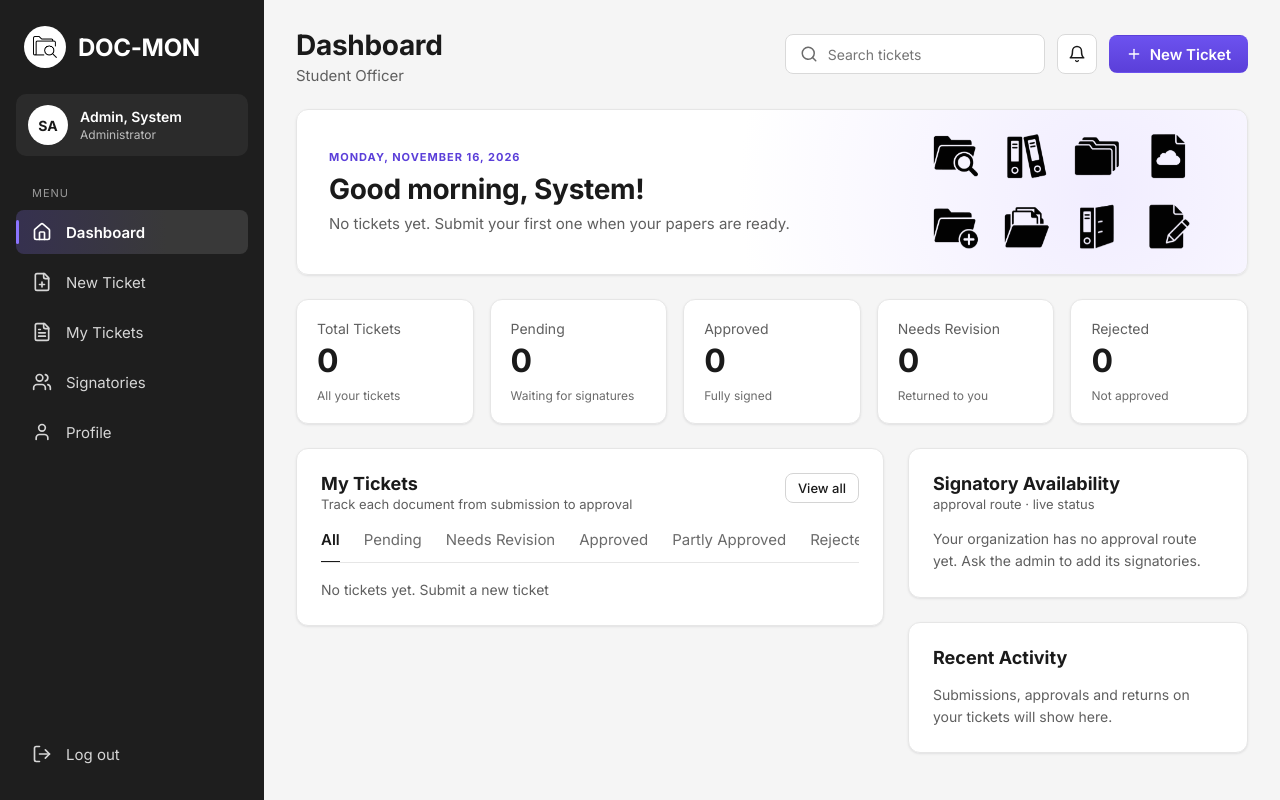
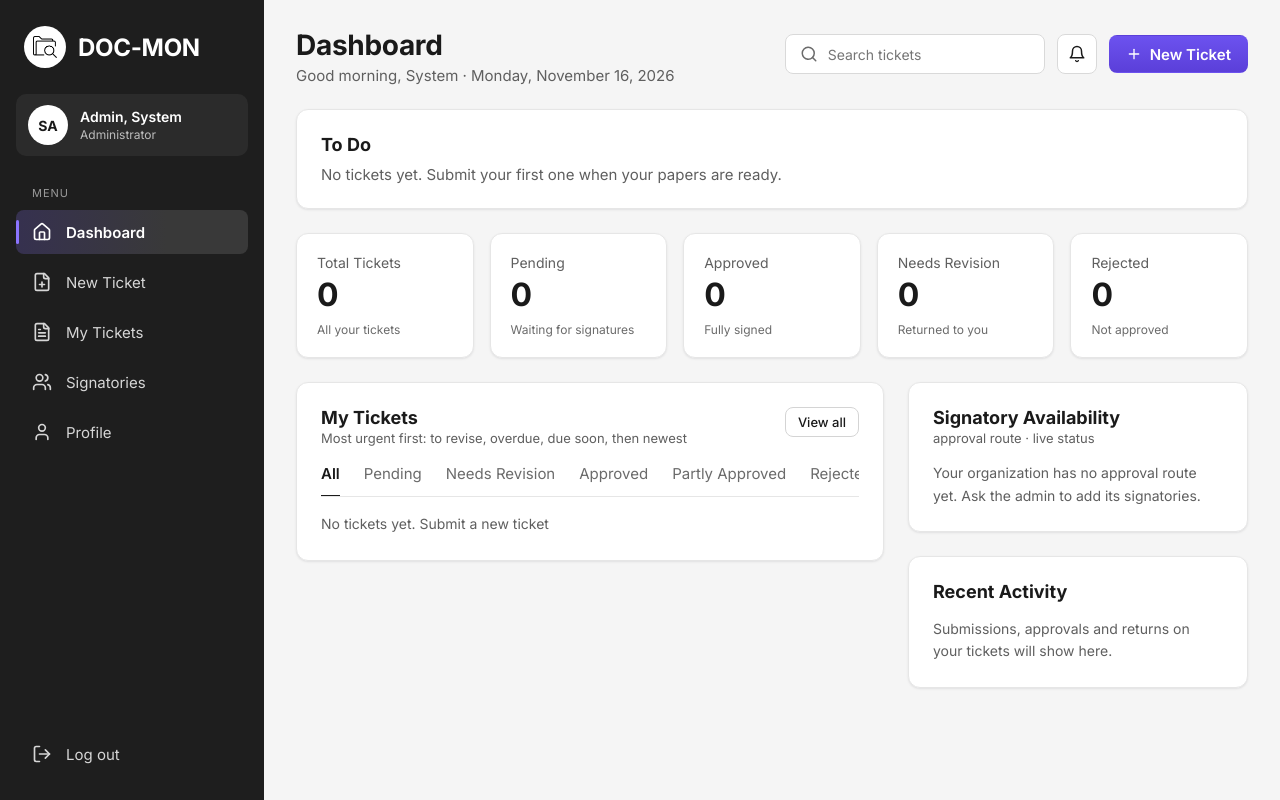
Before and after one commit to Savishstillcoding/DOC-MON-SYSTEM, a Laravel app: page /officer/dashboard in a window 1280 px wide. Run offline with Laravel 12, Linux system fonts and the light colour scheme; a user stored in the database is signed in; data comes from the database, SQL or seed files in the repository; tables that the repository leaves empty hold one stand-in row (values such as "Sample post").

Commit message:
[UPDATE] Officer Dashboard opens with To Do: returned papers with the remark and Resubmit, overdue tickets; cards sorted most urgent first

```diff
--- a/app/Http/Controllers/Officer/DashboardController.php
+++ b/app/Http/Controllers/Officer/DashboardController.php
@@ -3,6 +3,7 @@
 namespace App\Http\Controllers\Officer;
 
 use App\Http\Controllers\Controller;
+use App\Models\Document;
 use App\Models\DocumentAction;
 use App\Models\Ticket;
 use Illuminate\Http\Request;
@@ -18,13 +19,16 @@ class DashboardController extends Controller
     /** How many ticket cards the dashboard shows. */
     private const CARDS = 4;
 
+    /** How many To Do lines the dashboard shows; the rest are a link away (AUD-097). */
+    private const TODO = 5;
+
     public function index(Request $request): View
     {
         $officer = $request->user();
         $organization = $officer->organization?->load('signatories');
 
         $tickets = Ticket::visibleTo($officer)
-            ->with(['documents', 'organization.signatories', 'officer'])
+            ->with(['documents.latestAction', 'organization.signatories', 'officer'])
             ->latest()->latest('id')
             ->get();
 
@@ -32,6 +36,15 @@ class DashboardController extends Controller
 
         $tab = in_array($request->query('status'), Ticket::STATUS_TABS, true) ? $request->query('status') : 'All';
         $shown = $tab === 'All' ? $tickets : $tickets->filter(fn (Ticket $t) => $t->status() === $tab);
+        // Most urgent first (AUD-097): what needs the officer, then late, then soon; newest first within each.
+        // sortBy keeps the order of equal keys, so "newest first" survives inside each group
+        $shown = $shown->sortBy(fn (Ticket $t) => match (true) {
+            $t->status() === 'Needs Revision' => 0,
+            $t->deadlineStatus() === 'Overdue' => 1,
+            $t->deadlineStatus() === 'Due Soon' => 2,
+            default => 3,
+        });
+        $todo = $this->todo($tickets);
 
         return view('student-officer.dashboard', [
             'organization' => $organization,
@@ -46,8 +59,57 @@ class DashboardController extends Controller
             ],
             'tab' => $tab,
             'cards' => $shown->take(self::CARDS)->map(fn (Ticket $t) => $this->card($t))->values(),
+            'todo' => $todo->take(self::TODO)->values(),
+            'todoMore' => max(0, $todo->count() - self::TODO),
             'activity' => $this->activity($tickets),
         ]);
+    }
+
+    /**
+     * The To Do box (AUD-097): what this officer has to act on, most pressing first.
+     *   1. Papers returned for revision: the signatory's remark and a Resubmit button.
+     *   2. Overdue tickets still waiting on a signatory: who to go and see.
+     * Tickets that are only "Due Soon" stay on the cards, so the box stays short.
+     *
+     * @param  Collection<int, Ticket>  $tickets
+     */
+    private function todo(Collection $tickets): Collection
+    {
+        $byUrgency = $tickets->sortBy(fn (Ticket $t) => $t->urgencyKey());
+
+        $returned = $byUrgency->flatMap(fn (Ticket $t) => $t->documents
+            ->where('status', Document::RETURNED)
+            ->map(function (Document $d) use ($t) {
+                $by = $t->organization->signatories->firstWhere('pivot.step', $d->current_step);
+
+                return [
+                    'kind' => 'revision',
+                    'paper' => $d->title,
+                    'ticket' => "{$t->code} · {$t->title}",
+                    'remark' => $d->latestAction?->remarks,
+                    'by' => $by?->pivot->title ?? 'The signatory',
+                    'document_id' => $d->id,
+                    'overdue' => $t->deadlineStatus() === 'Overdue',
+                ];
+            }));
+
+        // A ticket with a returned paper is already listed above, so only "Pending" here
+        $overdue = $byUrgency
+            ->filter(fn (Ticket $t) => $t->status() === 'Pending' && $t->deadlineStatus() === 'Overdue')
+            ->map(function (Ticket $t) {
+                $holder = $t->holders()->first()['signatory'] ?? null;
+
+                return [
+                    'kind' => 'overdue',
+                    'paper' => $t->title,
+                    'ticket' => "{$t->code} · needed {$t->date_needed->format('M j')}",
+                    'waiting' => $holder ? "Waiting for {$holder->displayName()} ({$holder->pivot->title})" : null,
+                    'availability' => $holder ? ($holder->availability ?? 'Available') : null,
+                    'note' => $holder?->back_at ? "Back at {$holder->back_at}" : null,
+                ];
+            });
+
+        return $returned->concat($overdue)->values();
     }
 
     /** The array <x-docmon.ticket-card> expects, built from a real ticket. */
--- a/public/css/docmon-dashboard.css
+++ b/public/css/docmon-dashboard.css
@@ -462,18 +462,29 @@ button, input, select, textarea { font: inherit; color: inherit; }
 .dm-select-sm { width: auto; height: 34px; }
 
 /* ---------------- Student officer: dashboard ---------------- */
-.so-hero {
-  display: flex;
-  justify-content: space-between;
+/* To Do (AUD-097): the officer's to-do list, where the welcome banner used to be.
+   One row per thing to act on: badge | what and why | action. Hairlines, not cards in a card. */
+.so-todo-count { font-weight: 500; color: var(--dm-faint); }
+.so-todo-more { font-size: 14px; font-weight: 600; color: var(--dm-purple); white-space: nowrap; }
+.so-todo-more:hover { text-decoration: underline; text-underline-offset: 3px; }
+.so-todo-clear { display: flex; align-items: center; gap: 8px; margin-top: 10px; font-size: 15px; color: var(--dm-muted); }
+.so-todo-clear .dm-icon { color: var(--dm-green); }
+.so-todo-list { list-style: none; margin: 12px 0 0; padding: 0; }
+.so-todo-item {
+  display: grid;
+  grid-template-columns: 132px minmax(0, 1fr) auto;
   align-items: center;
-  gap: 24px;
-  padding: 22px 40px 22px 32px;
-  min-height: 160px;
+  gap: 16px;
+  padding: 14px 0;
+  border-top: 1px solid #ececec;
 }
-.so-hero-date { font-size: 11px; font-weight: 700; letter-spacing: 1px; color: var(--dm-purple); }
-.so-hero-title { margin-top: 8px; font-size: 28px; font-weight: 700; letter-spacing: -0.3px; }
-.so-hero-text { margin-top: 8px; font-size: 15px; color: var(--dm-muted); }
-.so-hero-icons { width: 290px; height: auto; flex-shrink: 0; }
+.so-todo-item:last-child { padding-bottom: 2px; }
+.so-todo-badges { flex-direction: column; align-items: flex-start; }
+.so-todo-paper { font-size: 15px; font-weight: 600; }
+.so-todo-ticket { margin-top: 2px; font-size: 13px; color: var(--dm-faint); }
+.so-todo-line { margin-top: 6px; font-size: 14px; color: #333; }
+.so-todo-line q { quotes: "\201C" "\201D"; }
+.so-todo-main .dm-availability { margin-top: 6px; }
 
 .so-ticket-grid {
   display: grid;
@@ -822,7 +833,6 @@ button, input, select, textarea { font: inherit; color: inherit; }
 }
 
 /* officer welcome card: faint purple glow behind the illustration */
-.so-hero { background: radial-gradient(circle at 85% 50%, #f1edff, #fff 45%); }
 
 /* inputs: soft purple ring on focus instead of only a border change */
 .dm-field input,
@@ -915,7 +925,6 @@ button, input, select, textarea { font: inherit; color: inherit; }
   .sg-option:hover { background: #fafafa; border-color: #bdbdbd; }
 
   /* Welcome card illustration floats gently */
-  .so-hero-icons { animation: dm-float 6s ease-in-out infinite; }
 }
 
 @keyframes dm-enter {
@@ -923,16 +932,11 @@ button, input, select, textarea { font: inherit; color: inherit; }
   to   { opacity: 1; translate: 0 0; }
 }
 @keyframes dm-fade-in { from { opacity: 0; } }
-@keyframes dm-float {
-  0%, 100% { translate: 0 0; }
-  50%      { translate: 0 -8px; }
-}
 
 /* ---------------- Smaller screens ---------------- */
 @media (max-width: 1200px) {
   .dm-columns { grid-template-columns: minmax(0, 1fr); }   /* minmax(0, …): wide content (the tab row) scrolls instead of stretching the page (AUD-057) */
   .dm-stat-grid-5 { grid-template-columns: repeat(3, minmax(0, 1fr)); }
-  .so-hero-icons { width: 220px; }
   .pf-columns { grid-template-columns: 1fr; }
   .sl-grid { grid-template-columns: repeat(2, minmax(0, 1fr)); }
 }
@@ -958,7 +962,6 @@ button, input, select, textarea { font: inherit; color: inherit; }
   .dm-user-card { margin-top: 14px; }
   .dm-menu-label { margin-top: 18px; }
   .dm-logout { margin-top: 12px; }
-  .so-hero-icons { display: none; }   /* decoration only; on phones the space is worth more */
   .dm-main { padding: 20px 16px; }
   .dm-stat-grid-5,
   .dm-stat-grid-4 { grid-template-columns: repeat(2, minmax(0, 1fr)); }
@@ -967,7 +970,10 @@ button, input, select, textarea { font: inherit; color: inherit; }
   .pf-grid,
   .sl-grid { grid-template-columns: 1fr; }
   .nt-two-cols { row-gap: 0; }   /* AUD-030: each field already has its own top margin */
-  .so-hero { flex-direction: column; align-items: flex-start; padding: 20px; }
+  /* To Do on phones: badge on top, then the text, then the button */
+  .so-todo-item { grid-template-columns: minmax(0, 1fr); gap: 8px; }
+  .so-todo-badges { flex-direction: row; }
+  .so-todo-action { justify-self: start; }
   .dm-search { width: 100%; }
   .dm-header-actions { flex-wrap: wrap; width: 100%; }
 }
--- a/resources/views/student-officer/dashboard.blade.php
+++ b/resources/views/student-officer/dashboard.blade.php
@@ -1,7 +1,8 @@
 {{--
     DOC-MON · Student Officer · Dashboard (Officer\DashboardController)
-    From the controller: $organization (with its route), $stats, $tab, $cards (the newest
-    tickets as <x-docmon.ticket-card> arrays), $activity (latest 5 events on my tickets).
+    From the controller: $organization (with its route), $stats, $tab, $cards (tickets as
+    <x-docmon.ticket-card> arrays, most urgent first), $todo + $todoMore (the To Do box,
+    AUD-097), $activity (latest 5 events on my tickets).
 --}}
 @php
     $hour = now()->hour;
@@ -15,7 +16,8 @@
     <header class="dm-page-header">
         <div>
             <h1 class="dm-page-title">Dashboard</h1>
-            <p class="dm-page-sub">{{ collect([$organization?->code, 'Student Officer'])->filter()->implode(' · ') }}</p>
+            {{-- The greeting lives here now; the big welcome banner made way for To Do (AUD-097) --}}
+            <p class="dm-page-sub">{{ collect([$greeting . ', ' . ($account->position ?: $account->first_name), $organization?->code, now()->format('l, F j, Y')])->filter()->implode(' · ') }}</p>
         </div>
         {{-- Search goes to My Tickets, which lists every ticket (AUD-021) --}}
         <form method="GET" action="{{ url('/officer/tickets') }}" class="dm-header-actions">
@@ -28,21 +30,64 @@
         </form>
     </header>
 
-    {{-- Welcome card --}}
-    <section class="dm-card so-hero">
-        <div>
-            <p class="so-hero-date">{{ strtoupper(now()->format('l, F j, Y')) }}</p>
-            <h2 class="so-hero-title">{{ $greeting }}, {{ $account->position ?: $account->first_name }}!</h2>
-            <p class="so-hero-text" data-live="hero">
+    {{-- To Do (AUD-097): what this officer has to act on, before anything else --}}
+    <section class="dm-card dm-panel so-todo" data-live="todo" aria-labelledby="todo-title">
+        <div class="dm-panel-head">
+            <h2 class="dm-panel-title" id="todo-title">
+                To Do @if ($todo->isNotEmpty())<span class="so-todo-count">· {{ $todo->count() + $todoMore }}</span>@endif
+            </h2>
+            @if ($todoMore > 0)
+                <a href="{{ url('/officer/tickets?status=' . urlencode('Needs Revision')) }}" class="so-todo-more">{{ $todoMore }} more on My Tickets</a>
+            @endif
+        </div>
+
+        @if ($todo->isEmpty())
+            <p class="so-todo-clear">
                 @if ($stats['total'] === 0)
                     No tickets yet. Submit your first one when your papers are ready.
                 @else
-                    {{ $stats['pending'] }} {{ Str::plural('ticket', $stats['pending']) }} {{ $stats['pending'] === 1 ? 'is' : 'are' }} waiting on signatories
-                    · {{ $stats['revision'] }} {{ $stats['revision'] === 1 ? 'needs' : 'need' }} your revision
+                    <x-docmon.icon name="check" size="18" />
+                    All clear: nothing to revise and nothing overdue.
                 @endif
             </p>
-        </div>
-        <img class="so-hero-icons" src="{{ asset('images/dashboard-hero-icons.png') }}" alt="">
+        @else
+            <ul class="so-todo-list">
+                @foreach ($todo as $item)
+                    <li class="so-todo-item">
+                        <div class="dm-badges so-todo-badges">
+                            @if ($item['kind'] === 'revision')
+                                <x-docmon.status-badge status="Needs Revision" />
+                                @if ($item['overdue'])
+                                    <x-docmon.status-badge status="Overdue" />
+                                @endif
+                            @else
+                                <x-docmon.status-badge status="Overdue" />
+                            @endif
+                        </div>
+
+                        <div class="so-todo-main">
+                            <p class="so-todo-paper">{{ $item['paper'] }}</p>
+                            <p class="so-todo-ticket">{{ $item['ticket'] }}</p>
+                            @if ($item['kind'] === 'revision')
+                                <p class="so-todo-line">
+                                    {{ $item['by'] }}@if ($item['remark']): <q>{{ $item['remark'] }}</q>@else returned it for revision.@endif
+                                </p>
+                            @elseif ($item['waiting'])
+                                <p class="so-todo-line">{{ $item['waiting'] }}</p>
+                                <x-docmon.availability :status="$item['availability']" :note="$item['note']" :colored="true" />
+                            @endif
+                        </div>
+
+                        @if ($item['kind'] === 'revision')
+                            <form method="POST" action="{{ url('/officer/documents/' . $item['document_id'] . '/resubmit') }}" class="so-todo-action">
+                                @csrf
+                                <button type="submit" class="dm-btn dm-btn-primary dm-btn-sm">Resubmit</button>
+                            </form>
+                        @endif
+                    </li>
+                @endforeach
+            </ul>
+        @endif
     </section>
 
     {{-- Numbers --}}
@@ -62,7 +107,7 @@
             <div class="dm-panel-head">
                 <div>
                     <h2 class="dm-panel-title">My Tickets</h2>
-                    <p class="dm-panel-sub">Track each document from submission to approval</p>
+                    <p class="dm-panel-sub">Most urgent first: to revise, overdue, due soon, then newest</p>
                 </div>
                 <a href="{{ url('/officer/tickets') }}" class="dm-btn dm-btn-outline dm-btn-sm">View all</a>
             </div>
```
Also changed, not shown: DOC-MON.md (+1 -0 lines), HOW-IT-WORKS.md (+1 -0 lines), tests/Feature/LiveUpdatesTest.php (+1 -1 lines), tests/Feature/OfficerDashboardTest.php (+5 -6 lines), tests/Feature/TodoTest.php (added, +151 -0 lines).
